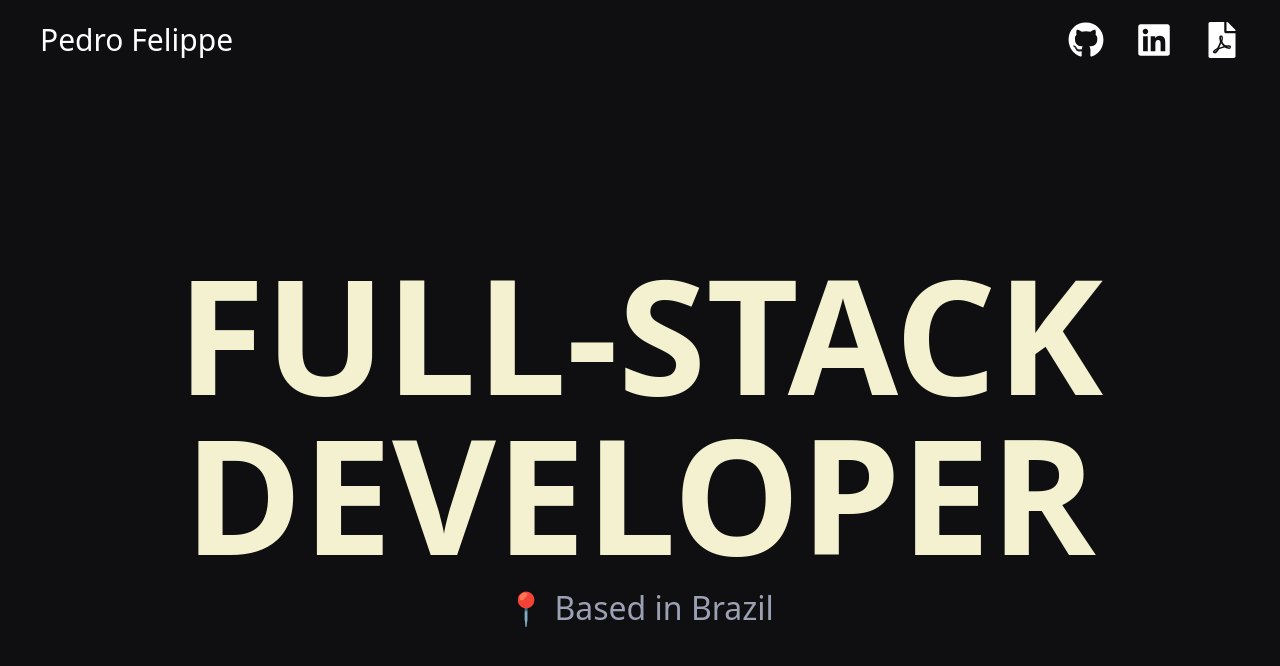
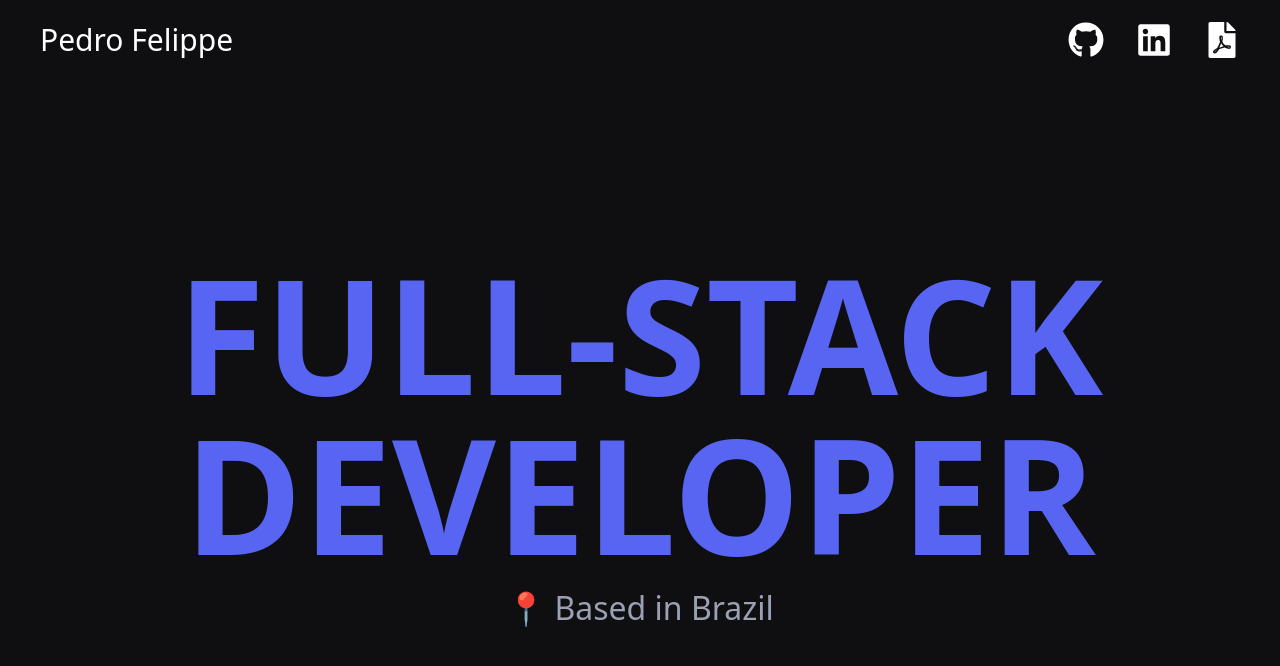
Before and after one commit to pefelippe/Portfolio, a Next.js app: page / in a window 1280 px wide. Shown: the top 666 px of the page. Built offline with nearby package versions, Linux system fonts and the light colour scheme.

Commit message:
color to blue

```diff
--- a/src/content/Hero.tsx
+++ b/src/content/Hero.tsx
@@ -9,7 +9,7 @@ export default function About() {
       className="relative items-center text-center leading-none  justify-center
     flex flex-col gap-2 md:gap-4  max-w-screen-2xl  mx-auto min-h-[90vh]"
     >
-      <p className="text-[4rem] sm:text-[6rem] lg:text-[10rem] 2xl:text-[14rem]  uppercase font-bold text-yellow-500">
+      <p className="text-[4rem] sm:text-[6rem] lg:text-[10rem] 2xl:text-[14rem]  uppercase font-bold text-blue">
         FULL-STACK DEVELOPER
       </p>
       <p className="text-[1.3rem] md:text-[2rem] max-md:max-w-sm font-extralight text-gray-100 leading-[1.2]">
```
